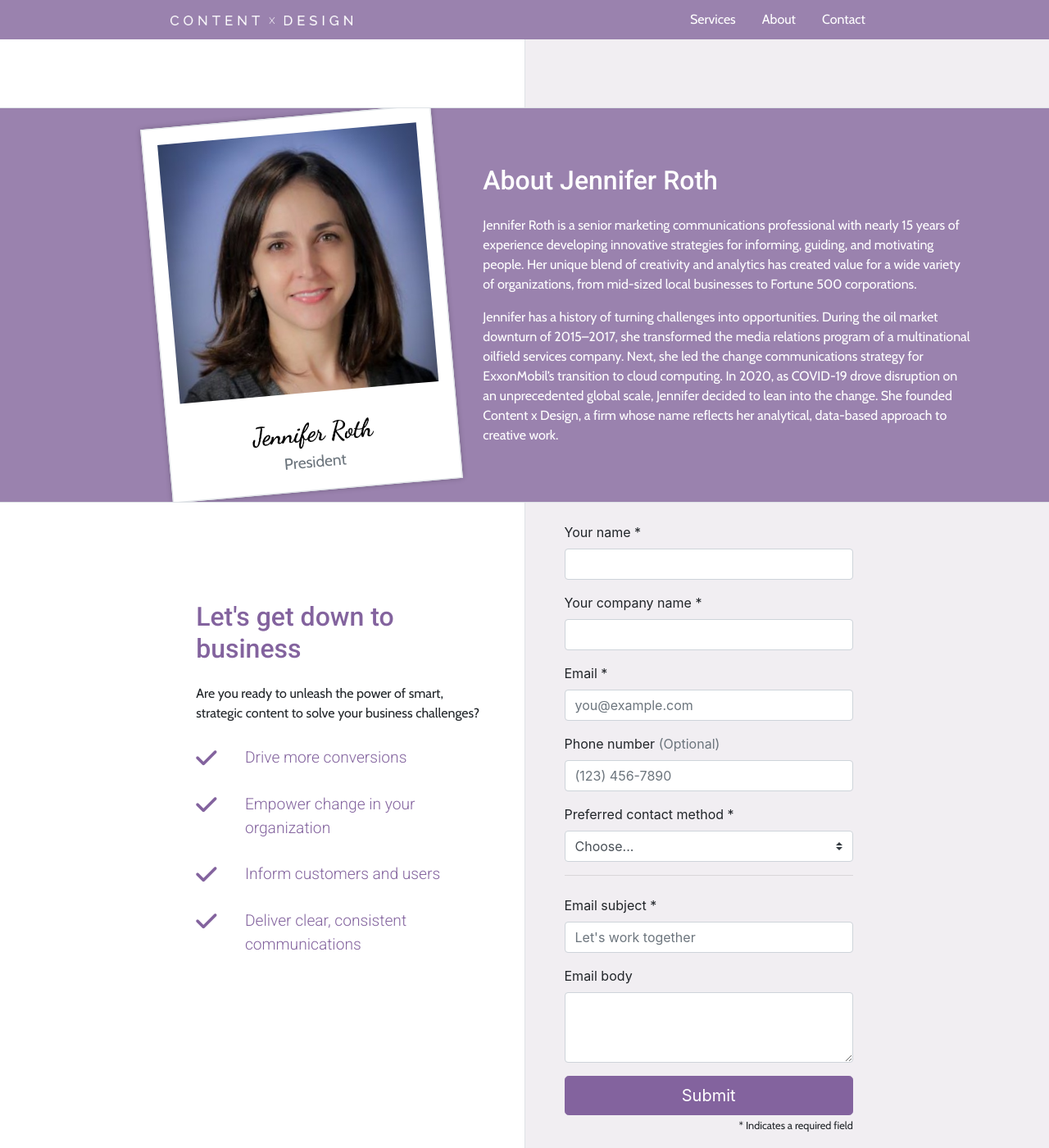
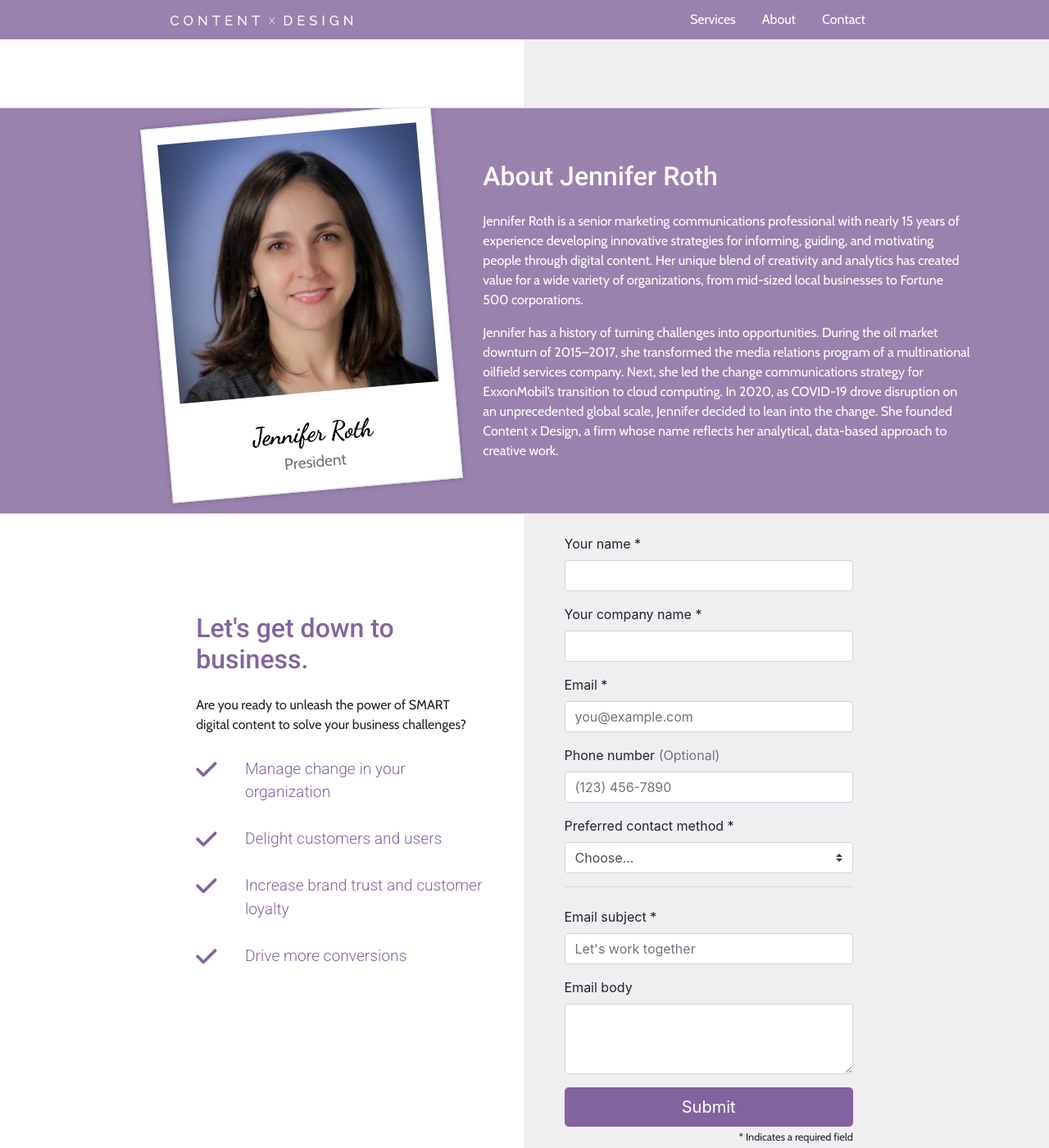
Before and after one commit to jasonephraim/Contentxdesign, a Jekyll site: the page index.html, which Jekyll copies as it is, in a window 1280 px wide and 1400 px high, scrolled down 2180 px. Shown: the whole window at 82% size. Built offline with Jekyll 4.4.1, drawn with Linux system fonts in a browser that asks for light colours; nearby versions of some CDN libraries; some of the changed text lies outside the part shown.

Commit message:
Update index.html
Text updates in 3 places

```diff
--- a/index.html
+++ b/index.html
@@ -73,7 +73,7 @@
     <div class="bg-dark position-relative text-white overflow-hidden p-3 p-md-5 text-center" id="hero">
       <div class="col-md-6 p-lg-5 mx-auto my-5" style="z-index: 100;">
         <h1 class="display-4 font-weight-bold" id="hero-title">Smarter Content. Measurable Results.</h1>
-        <p class="lead font-weight-normal pb-2">Start driving value through data-driven content strategies today.</p>
+        <p class="lead font-weight-normal pb-2">Start driving value through data-based digital content strategies today.</p>
         <a class="btn btn-primary btn-lg" href="#Contact">Get in touch</a>
       </div>
       <div class="area" >
@@ -206,7 +206,7 @@
         </div>
         <div class="pt-5 pt-sm-3 col-md-7 px-5 my-auto">
           <h2 class="display-5 text-white">About Jennifer Roth</h2>
-          <p>Jennifer Roth is a senior marketing communications professional with nearly 15 years of experience developing innovative strategies for informing, guiding, and motivating people. Her unique blend of creativity and analytics has created value for a wide variety of organizations, from mid-sized local businesses to Fortune 500 corporations.</p>
+          <p>Jennifer Roth is a senior marketing communications professional with nearly 15 years of experience developing innovative strategies for informing, guiding, and motivating people through digital content. Her unique blend of creativity and analytics has created value for a wide variety of organizations, from mid-sized local businesses to Fortune 500 corporations.</p>
           <p>Jennifer has a history of turning challenges into opportunities. During the oil market downturn of 2015–2017, she transformed the media relations program of a multinational oilfield services company. Next, she led the change communications strategy for ExxonMobil’s transition to cloud computing. In 2020, as COVID-19 drove disruption on an unprecedented global scale, Jennifer decided to lean into the change. She founded Content x Design, a firm whose name reflects her analytical, data-based approach to creative work.</p>
         </div>
 
@@ -223,13 +223,13 @@
       <div class="pt-3 px-5 pt-md-4 px-md-5 overflow-hidden border-bottom border-right">
         <div class="row justify-content-end">
         <div class="mt-5 pt-5 col-md-8">
-          <h2 class="display-5">Let's get down to business</h2>
-          <p>Are you ready to unleash the power of smart, strategic content to solve your business challenges?</p>
+          <h2 class="display-5">Let's get down to business.</h2>
+          <p>Are you ready to unleash the power of SMART digital content to solve your business challenges?</p>
           <ul class="contact-list">
+            <li><i class="fas fa-check"></i><span>Manage change in your organization</span></li>
+            <li><i class="fas fa-check"></i><span>Delight customers and users</span></li>
+            <li><i class="fas fa-check"></i><span>Increase brand trust and customer loyalty</span></li>
             <li><i class="fas fa-check"></i><span>Drive more conversions</span></li>
-            <li><i class="fas fa-check"></i><span>Empower change in your organization</span></li>
-            <li><i class="fas fa-check"></i><span>Inform customers and users</span></li>
-            <li><i class="fas fa-check"></i><span>Deliver clear, consistent communications</span></li>
           </ul>
         </div>
       </div>
```
